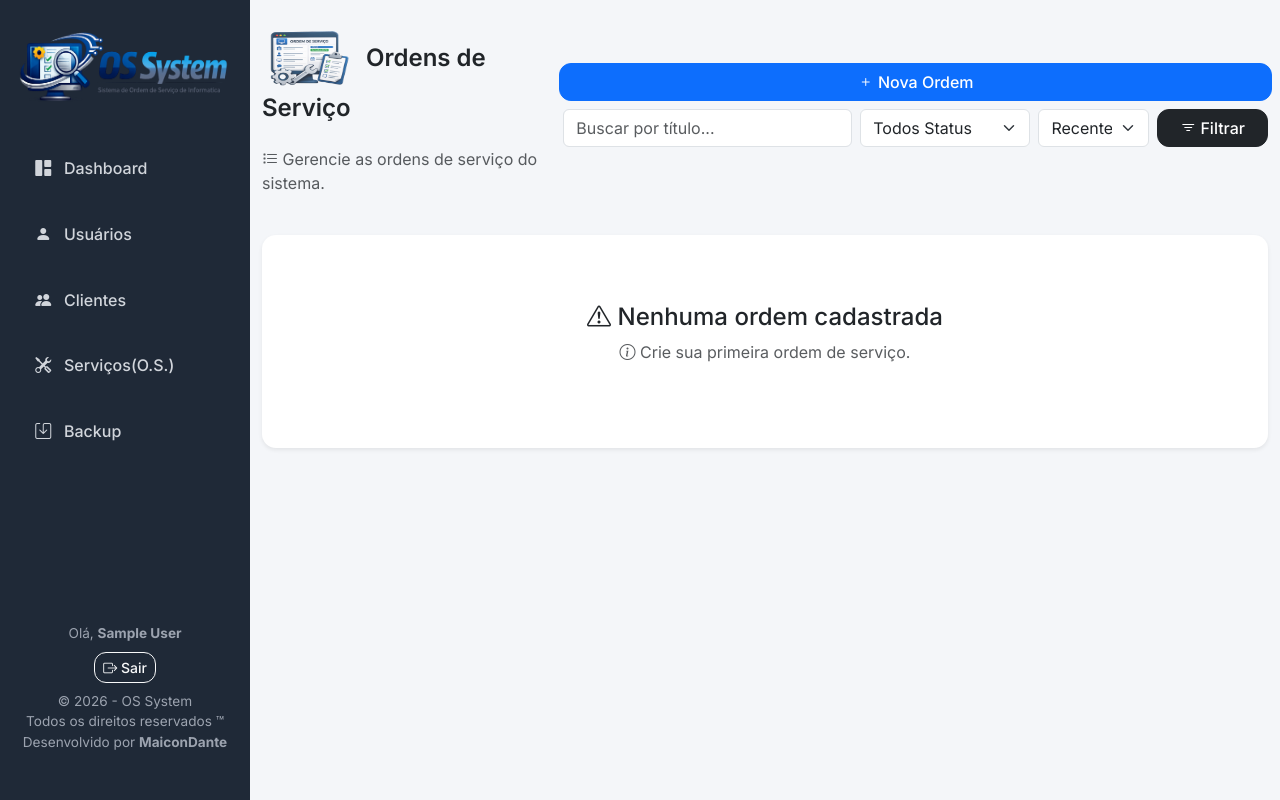
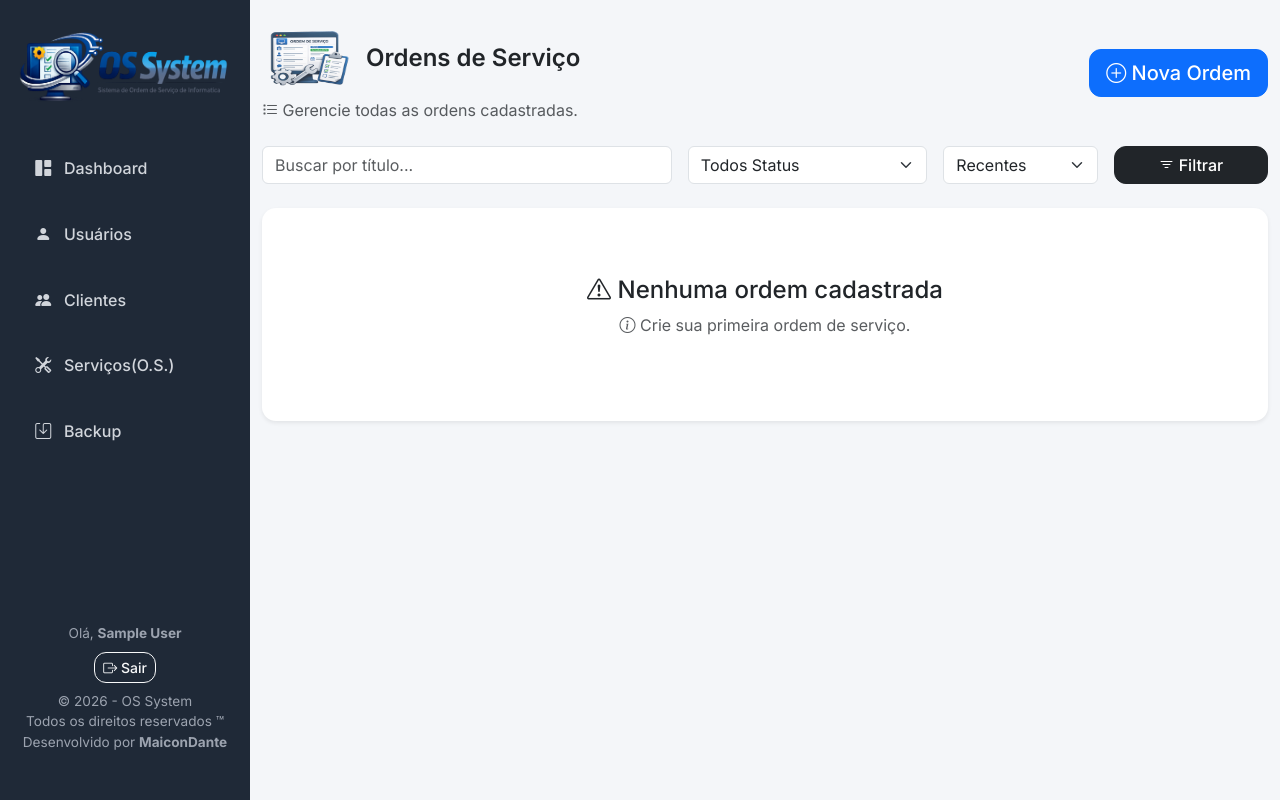
Before and after one commit to MaiconDante/os_system, a Flask app: page /orders/ in a window 1280 px wide. Run offline with Flask 3, Linux system fonts and the light colour scheme; the visitor is signed in with stand-in values (Sample User, id 1); data that the repository does not hold is empty.

Commit message:
refactor: Corrige estrutura da página de ordens de serviço.

```diff
--- a/app/templates/orders/index.html
+++ b/app/templates/orders/index.html
@@ -6,41 +6,34 @@
 
 {% block content %}
 
-<div class="d-flex justify-content-between align-items-center mb-4">
-
+<div class="d-flex justify-content-between align-items-center flex-wrap mb-4">
     <div>
-
-        <h1 class="page-title">
+        <h1 class="page-title mb-1">
             <img
                 src="/static/images/orders.png"
-                alt="Ícone de ordens de serviço"
+                alt="Ícone de ordens"
                 class="me-2"
-                style="width: 90px; height: 70px;"
+                style="width:90px;height:70px;"
             >
             Ordens de Serviço
         </h1>
-
-        <p class="text-muted">
-            <i class="bi bi-list-task"></i> Gerencie as ordens de serviço do sistema.
+        <p class="text-muted mb-0">
+            <i class="bi bi-list-task"></i>
+            Gerencie todas as ordens cadastradas.
         </p>
-
+    </div>
+    <a
+        href="/orders/create"
+        class="btn btn-primary btn-lg"
+    >
+        <i class="bi bi-plus-circle"></i>
+        Nova Ordem
+    </a>
 </div>
 
-    <form
-        method="GET"
-        class="mb-4"
-    >
-
-        <div class="row g-2">
-                <a
-                    href="/orders/create"
-                    class="btn btn-primary"
-                >
-                    <i class="bi bi-plus"></i> Nova Ordem
-                </a>
-
+<form method="GET" action="{{ url_for('order_service.index') }}">
+    <div class="row g-3 mb-4">
         <div class="col-md-5">
-
             <input
                 type="text"
                 name="search"
```
Also changed, not shown: other parts of app/templates/orders/index.html (+20 -155 lines). Lines whose indentation alone changed are shown as unchanged.
